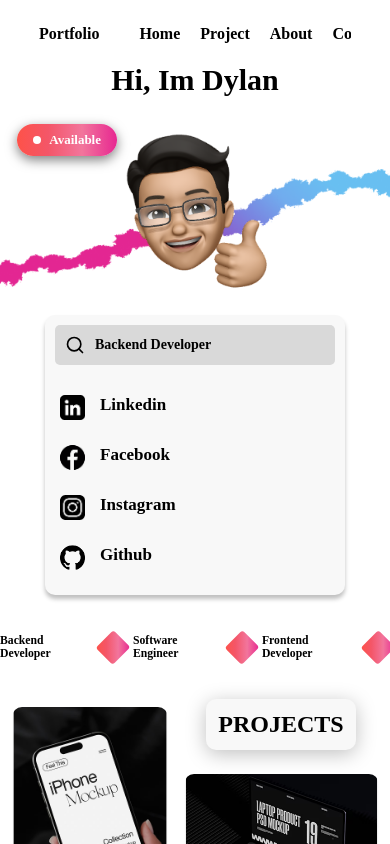
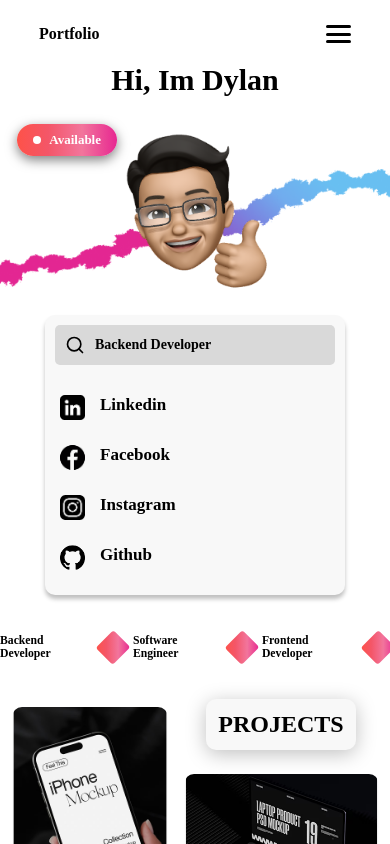
Before and after one commit to Dylan-0001/portfolio, a React (Vite) app: page / in a window 390 px wide. Shown: the top 844 px of the page. Built offline with nearby package versions, Linux system fonts and the light colour scheme; a web font is replaced by a local one.

Commit message:
add header section responsive

```diff
--- a/src/assets/sass/_base.scss
+++ b/src/assets/sass/_base.scss
@@ -7,12 +7,8 @@
   font-family: variables.$text-font;
 }
 
-header{
-      overflow-x: hidden;
-}
-
 main{
-      overflow-x: hidden;
+  overflow-x: hidden;
 }
 
 a
--- a/src/assets/sass/components/_header.scss
+++ b/src/assets/sass/components/_header.scss
@@ -1,19 +1,83 @@
-header
-{
+@use "./../mixins";
+
+header {
   margin: 0 10%;
   margin-top: 25px;
 
-  nav
-  {
+  nav {
     display: flex;
     justify-content: space-between;
+    align-items: center;
     font-size: 16px;
     font-weight: bolder;
+    position: relative;
 
-    ul
-    {
+    ul {
       display: flex;
       gap: 20px;
+      list-style: none;
+      li {
+        cursor: pointer;
+      }
+    }
+
+    .burger {
+      display: none;
+      flex-direction: column;
+      justify-content: space-between;
+      width: 25px;
+      height: 18px;
+      z-index: 100;
+      cursor: pointer;
+      span {
+        height: 3px;
+        width: 100%;
+        background: black;
+        border-radius: 5px;
+        transition: all 0.3s ease;
+      }
+      &.open span:nth-child(1) {
+        transform: rotate(45deg) translateY(8px);
+      }
+      &.open span:nth-child(2) {
+        opacity: 0;
+      }
+      &.open span:nth-child(3) {
+        transform: rotate(-45deg) translateY(-8px);
+      }
+    }
+
+    @include mixins.responsive("mobile") {
+      .burger {
+        display: flex;
+      }
+
+      ul {
+        position: fixed;
+        top: 0;
+        left: 0;
+        width: 100%;
+        height: 100%;
+        flex-direction: column;
+        justify-content: center;
+        background: white;
+        gap: 30px;
+        list-style: none;
+        transform: translateY(-100%);
+        transition: transform 0.3s ease-in-out;
+        z-index: 10;
+        align-items: center;
+        justify-content: center;
+
+        &.open {
+          transform: translateY(0);
+        }
+
+        li {
+          font-size: 24px;
+          font-weight: bold;
+        }
+      }
     }
   }
 }
--- a/src/components/Header.jsx
+++ b/src/components/Header.jsx
@@ -1,6 +1,8 @@
+import { useState } from "react";
 
-export const Header = () => {
-
+export const Header = () =>
+{
+    const [isOpen, setIsOpen] = useState(false);
     const headerLink = [
         { text: 'Home',    },
         { text: 'Project', },
@@ -14,9 +16,18 @@
                 <div className="logo">
                     <p>Portfolio</p>
                 </div>
-                <ul>
-                    {headerLink.map((item,index) => (
-                        <li key={index}>{item.text}</li>
+
+                <div className={`burger ${isOpen ? "open" : ""}`} onClick={() => setIsOpen(!isOpen)}>
+                    <span></span>
+                    <span></span>
+                    <span></span>
+                </div>
+
+                <ul className={`nav-links ${isOpen ? "open" : ""}`}>
+                    {headerLink.map((item, index) => (
+                        <li key={index} onClick={() => setIsOpen(false)}>
+                        {item.text}
+                        </li>
                     ))}
                 </ul>
             </nav>
```
